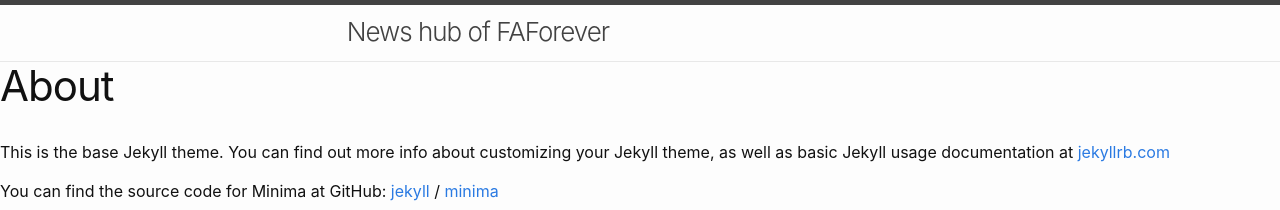
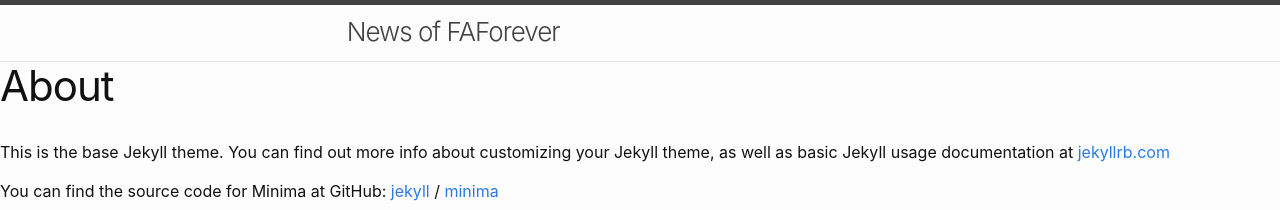
Before and after one commit to MrRowey/website-news, a Jekyll site: the page built from src/about.markdown, in a window 1280 px wide. Shown: the top 210 px of the page. Built offline with Jekyll 4.4.1, drawn with Linux system fonts in a browser that asks for light colours; some web fonts are replaced.

Commit message:
Update the configuration for the new organization and repository name

```diff
--- a/src/_config.yml
+++ b/src/_config.yml
@@ -1,8 +1,8 @@
 #region Configuration of Jekyll
 
-title: News hub of FAForever
+title: News of FAForever
 email: promo@faforever.com
-url: https://garanas.github.io
+url: https://faforever.github.io
 description: >-
   Provides news about the community driven lobby for Supreme Commander: Forged Alliance Forever.
 
@@ -61,7 +61,7 @@ icalendar_feed:
 #region  Configuration of: jekyll-github-metadata
 # See also: https://github.com/jekyll/github-metadata
 
-repository: Garanas/Newshub
+repository: FAForever/website-news
 #endregion
 
 # Configuration of: jekyll-feed
```
